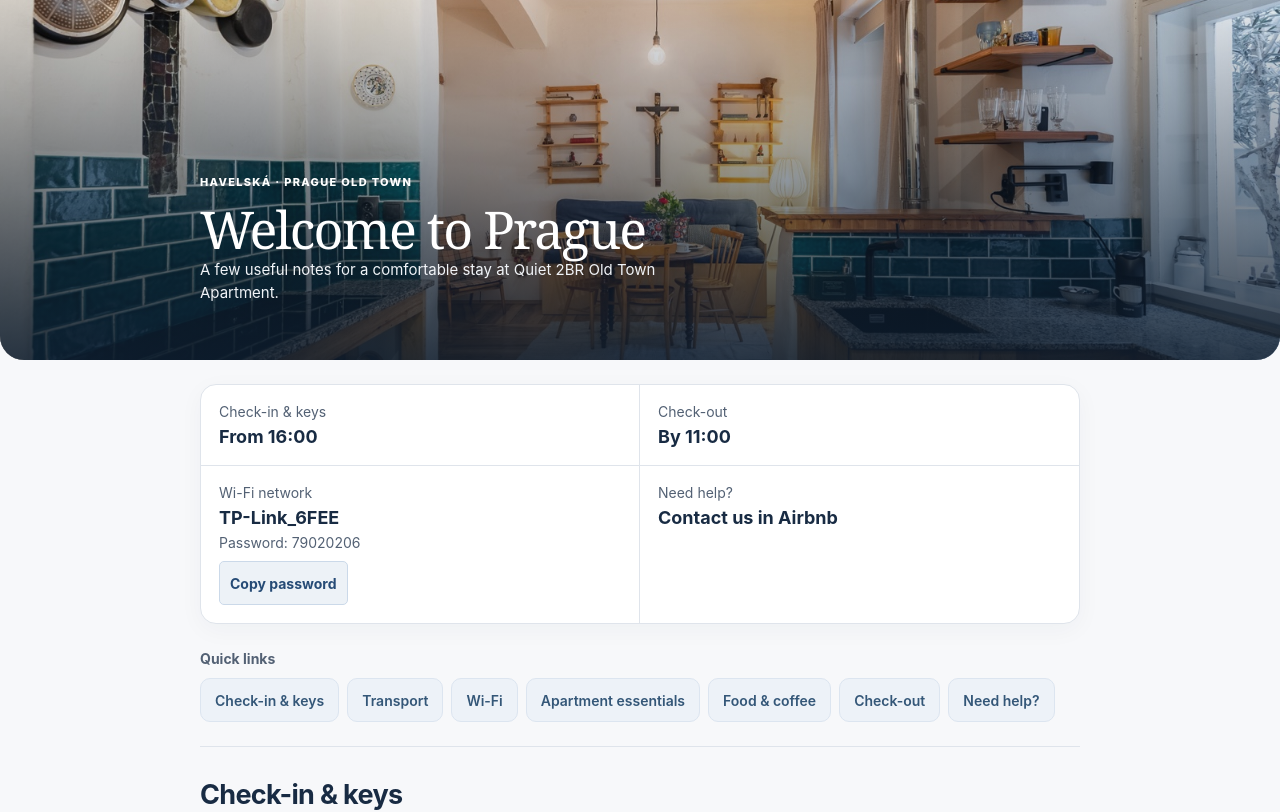
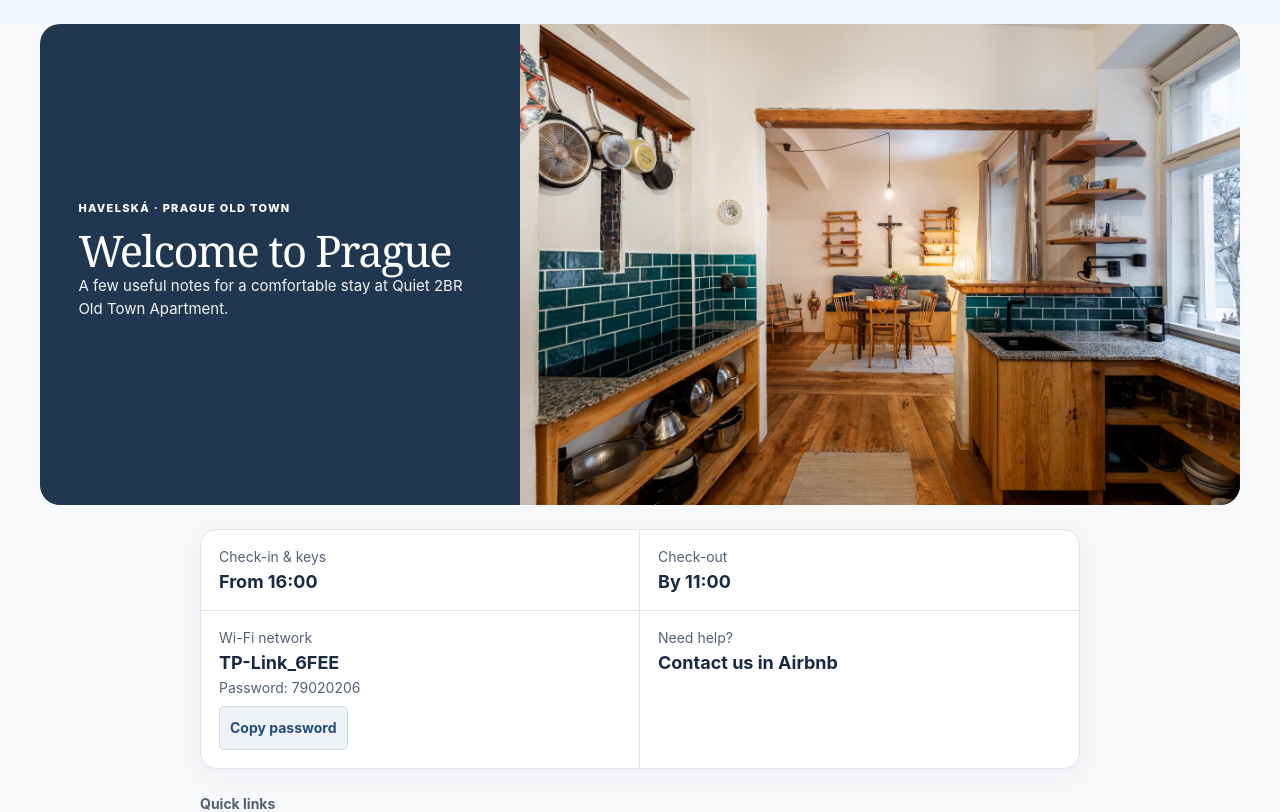
Before and after one commit to rihajakub/havelska, a Next.js app: page /guest-info in a window 1280 px wide. Shown: the top 812 px of the page. Built offline with nearby package versions, Linux system fonts and the light colour scheme; no server answers; the database is empty.

Commit message:
Improve desktop guest cover with full photo composition

```diff
--- a/src/app/guest-info/guest-guide.css
+++ b/src/app/guest-info/guest-guide.css
@@ -12,6 +12,9 @@
 .guest-guide-modern *, .guest-guide-modern *::before, .guest-guide-modern *::after { box-sizing: border-box; }
 .guest-guide-modern .guest-guide-hero { min-height: 360px; padding: 44px max(24px, calc((100vw - 880px) / 2)); background: #182b43; border-radius: 0 0 24px 24px; }
 .guest-guide-modern .guest-guide-hero::after { background: linear-gradient(0deg, rgba(14,30,48,.86), rgba(14,30,48,.08)); }
+.guest-guide-modern .guest-guide-hero-photo { position: absolute; inset: 0; z-index: 0; }
+.guest-guide-modern .guest-guide-hero-photo img { object-fit: cover; object-position: center; }
+.guest-guide-modern .guest-guide-hero-copy { position: relative; z-index: 2; }
 .guest-guide-modern .guest-guide-brand { margin-bottom: 12px; color: #fff; font-size: 11px; letter-spacing: .12em; }
 .guest-guide-modern h1 { font: 500 clamp(36px, 5vw, 52px)/1.08 Georgia, "Times New Roman", serif; letter-spacing: -.035em; }
 .guest-guide-modern .guest-guide-hero p { max-width: 530px; color: #f0f3f7; font-size: 15px; line-height: 1.55; }
@@ -78,6 +81,34 @@
 .guest-guide-modern .emergency-list .guide-back { display: flex; border: 0; background: transparent; padding-left: 0; }
 .guest-guide-modern .guide-back { font-size: 14px; font-weight: 500; }
 .guest-guide-modern .guest-guide-footer { margin-top: 0; }
+@media (min-width: 720px) {
+  .guest-guide-modern .guest-guide-hero {
+    display: grid;
+    grid-template-columns: minmax(0, 2fr) minmax(0, 3fr);
+    align-items: stretch;
+    width: min(calc(100% - 48px), 1200px);
+    min-height: 0;
+    margin: 24px auto 0;
+    padding: 0;
+    border-radius: 20px;
+    background: #21374f;
+  }
+  .guest-guide-modern .guest-guide-hero::after { display: none; }
+  .guest-guide-modern .guest-guide-hero-photo {
+    position: relative;
+    inset: auto;
+    grid-column: 2;
+    grid-row: 1;
+    aspect-ratio: 1600 / 1068;
+  }
+  .guest-guide-modern .guest-guide-hero-copy {
+    grid-column: 1;
+    grid-row: 1;
+    align-self: center;
+    padding: clamp(24px, 3vw, 44px);
+  }
+  .guest-guide-modern .guest-guide-hero h1 { font-size: clamp(32px, 3.4vw, 48px); }
+}
 @media (max-width: 719px) {
   .guest-guide-modern .guest-guide-hero { min-height: 280px; padding: 28px 20px; border-radius: 0 0 18px 18px; }
   .guest-guide-modern .guest-guide-content { width: calc(100% - 40px); }
--- a/src/app/guest-info/page.tsx
+++ b/src/app/guest-info/page.tsx
@@ -33,8 +33,10 @@ export default async function GuestInfoPage() {
   const guide = await getGuestGuideContent();
   return <main className="guest-guide guest-guide-modern" lang="en">
     <header className="guest-guide-hero">
-      <Image src="/images/quiet-2br-old-town-apartment.jpg" alt="The apartment kitchen and dining area" fill priority sizes="100vw" />
-      <div><Link href="/" className="guest-guide-brand">HAVELSKÁ · PRAGUE OLD TOWN</Link><h1>{guide.title}</h1><p>{guide.subtitle}</p></div>
+      <div className="guest-guide-hero-photo">
+        <Image src="/images/quiet-2br-old-town-apartment.jpg" alt="The apartment kitchen and dining area" fill priority sizes="(min-width: 1200px) 720px, (min-width: 720px) 60vw, 100vw" />
+      </div>
+      <div className="guest-guide-hero-copy"><Link href="/" className="guest-guide-brand">HAVELSKÁ · PRAGUE OLD TOWN</Link><h1>{guide.title}</h1><p>{guide.subtitle}</p></div>
     </header>
     <div className="guest-guide-content">
       <section className="guide-at-a-glance" aria-label="Stay essentials">
--- a/src/lib/build-version.ts
+++ b/src/lib/build-version.ts
@@ -1,2 +1,2 @@
 // Shared by the private dashboard and public guide so releases are easy to compare.
-export const buildVersion = `v2026.11.26.9 · ${(process.env.VERCEL_GIT_COMMIT_SHA ?? "local").slice(0, 7)}`;
+export const buildVersion = `v2026.11.26.10 · ${(process.env.VERCEL_GIT_COMMIT_SHA ?? "local").slice(0, 7)}`;
```
